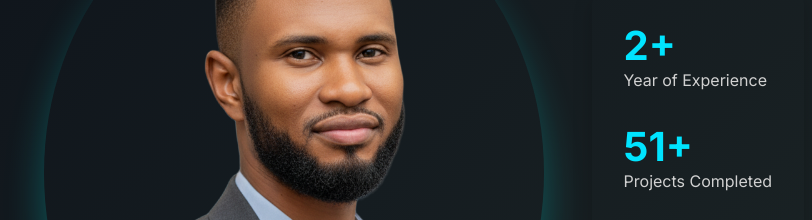
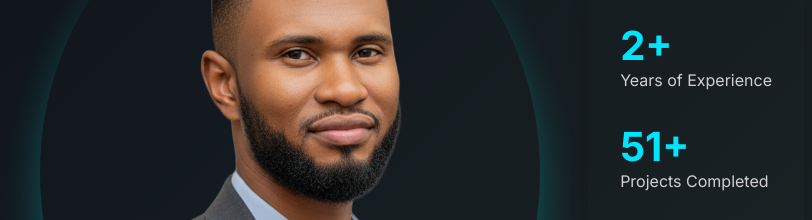
Before and after one commit to Don7Winner/ChidubemMaduka-s-portfolio, a plain HTML site: page index.html in a window 1280 px wide. Shown: the part 237-457 px from the top of the page, 460-1272 px from the left. Drawn offline with nearby package versions, Linux system fonts and the light colour scheme.

Commit message:
Updated my portfolio

```diff
--- a/index.html
+++ b/index.html
@@ -92,7 +92,7 @@
             <div class="appointment-stats">
                 <div class="stat">
                     <div class="stat-number">2<span class="stat-suffix">+</span></div>
-                    <div class="stat-label">Year of Experience</div>
+                    <div class="stat-label">Years of Experience</div>
                 </div>
                 <div class="stat">
                     <div class="stat-number">51<span class="stat-suffix">+</span></div>
```
